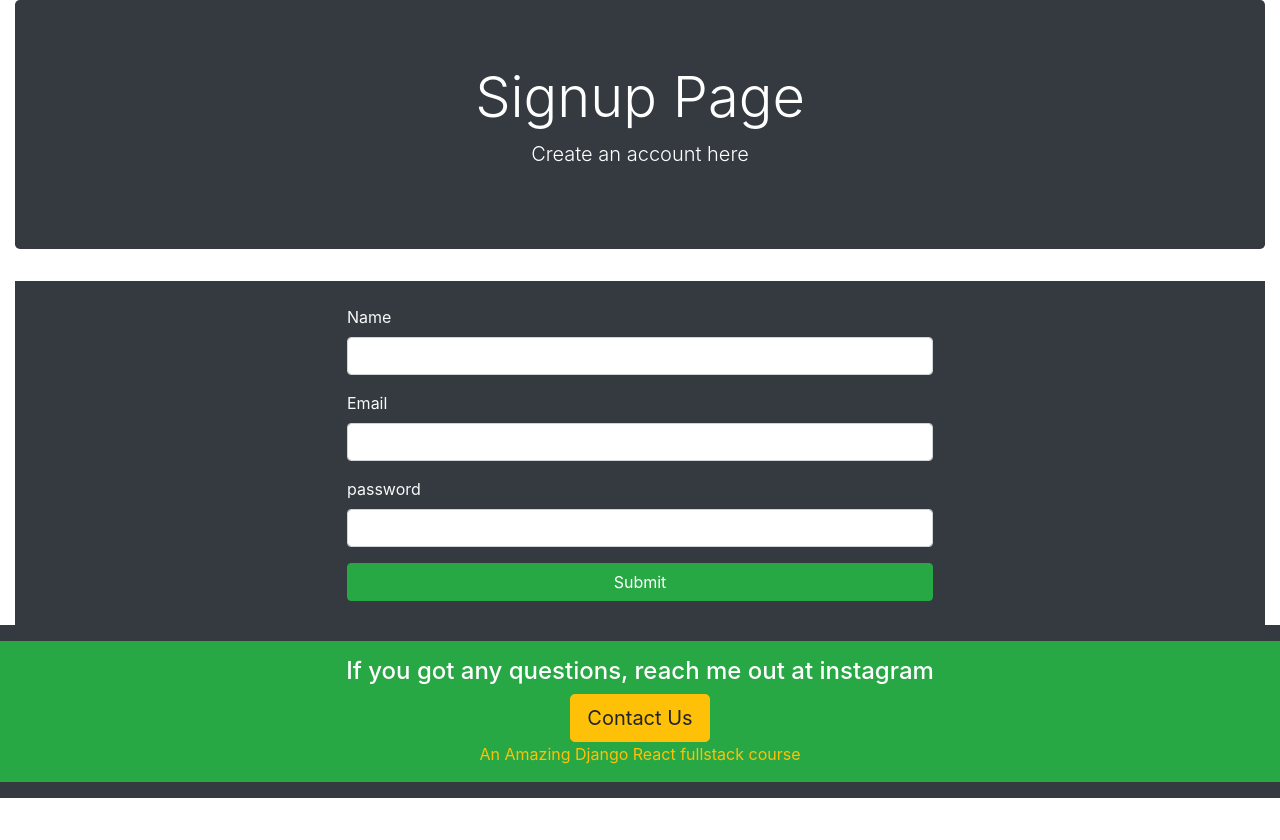
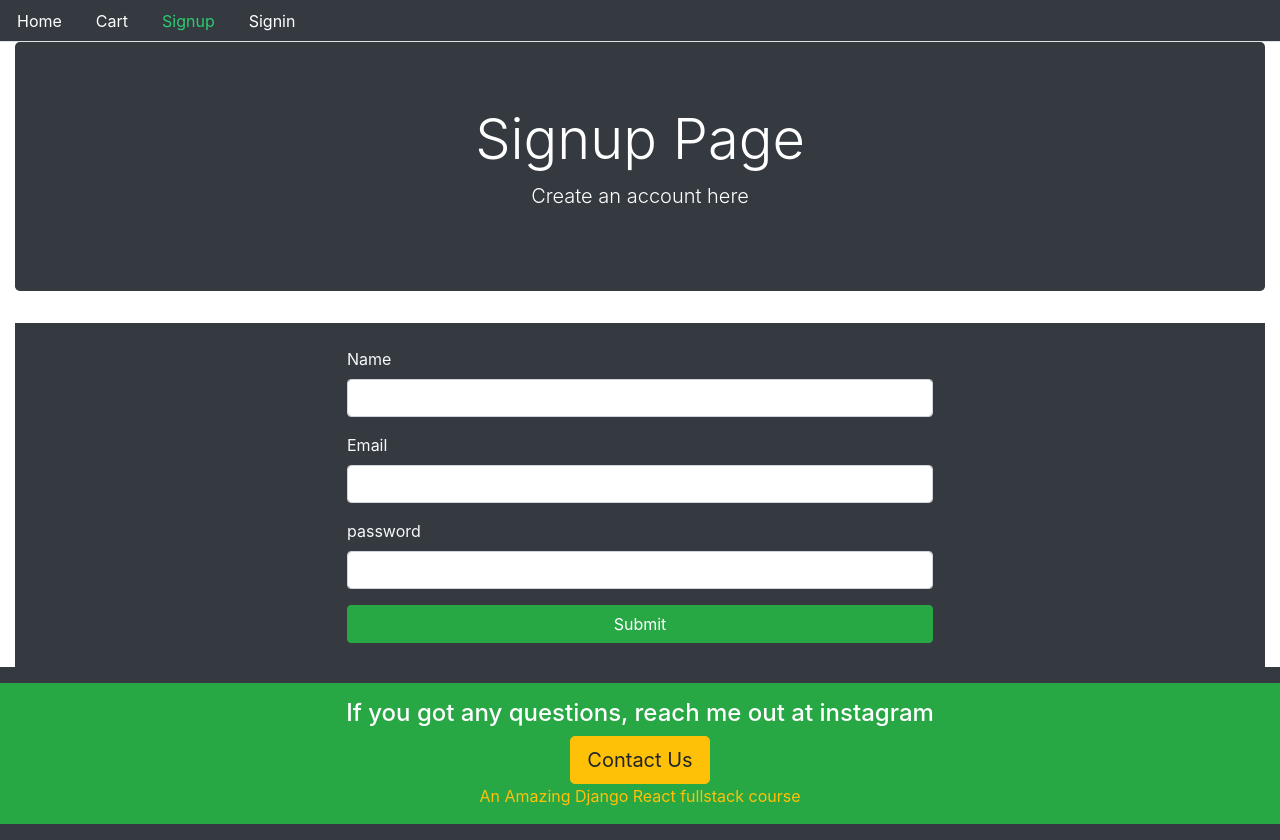
Before and after one commit to Gabkings/ecommerce_fronted, a React (Create React App) app: page /signup in a window 1280 px wide. Before the commit the page ends 800 px from the top, so only its background shows below. Built offline with nearby package versions, Linux system fonts and the light colour scheme; no server answers.

Commit message:
Adding menu and displaying links conditionally

```diff
--- a/src/core/Base.js
+++ b/src/core/Base.js
@@ -1,14 +1,16 @@
 
 import React from 'react'
+import  Menu  from './Menu'
 
 const Base = ({
-    title = "My Title",
-  description = "My description",
+    title = "Gabkings Store",
+  description = "Welcome to Gabkings T-shirt Store",
   className = "bg-dark text-white p-4",
   children,
 }) => {
     return (
         <div>
+         <Menu />
       <div className="container-fluid">
         <div className="jumbotron bg-dark text-white text-center">
           <h2 className="display-4">{title}</h2>
--- a/src/core/Menu.js
+++ b/src/core/Menu.js
@@ -0,0 +1,91 @@
+
+import React, { Fragment } from "react";
+import { Link, withRouter } from "react-router-dom";
+import { isAuthenticated, signout } from "../auth/helper/user_api_calls";
+
+
+
+const currentTab = (history, path) => {
+    if (history.location.pathname === path) {
+      return { color: "#2ecc72" };
+    } else {
+      return { color: "#FFFFFF" };
+    }
+};
+
+const Menu = ({ history, path }) => {
+    return (
+      <div>
+        <ul className="nav nav-tabs bg-dark">
+          <li className="nav-item">
+            <Link
+              style={currentTab(history, "/")}
+              className="nav-link"
+              to="/"
+            >
+              Home
+            </Link>
+          </li>
+          <li className="nav-item">
+            <Link
+              style={currentTab(history, "/cart")}
+              className="nav-link"
+              to="/cart"
+            >
+              Cart
+            </Link>
+          </li>
+          {isAuthenticated() && (
+            <li className="nav-item">
+              <Link
+                style={currentTab(history, "/user/dashboard")}
+                className="nav-link"
+                to="/user/dashboard"
+              >
+                dashboard
+              </Link>
+            </li>
+          )}
+          {!isAuthenticated() && (
+            <Fragment>
+              <li className="nav-item">
+                <Link
+                  style={currentTab(history, "/signup")}
+                  className="nav-link"
+                  to="/signup"
+                >
+                  Signup
+                </Link>
+              </li>
+              <li className="nav-item">
+                <Link
+                  style={currentTab(history, "/signin")}
+                  className="nav-link"
+                  to="/signin"
+                >
+                  Signin
+                </Link>
+              </li>
+            </Fragment>
+          )}
+
+          {isAuthenticated() && (
+            <li className="nav-item">
+              <span
+                onClick={() => {
+                  signout(() => {
+                    history.push("/");
+                  });
+                }}
+                className="nav-link text-warning"
+              >
+                Signout
+              </span>
+            </li>
+          )}
+        </ul>
+      </div>
+    );
+  };
+
+  export default withRouter(Menu);
```
Also changed, not shown: 1 other file (tests, documents, lock files or other folders).
